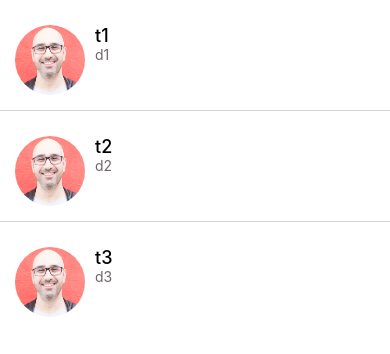
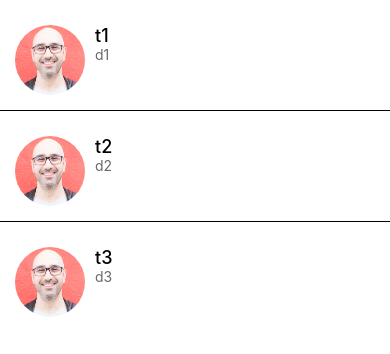
Before and after one commit to TheKetan2/DoneWithItCWMrn, a React Native app: screen / in a window 390 px wide. Shown: the top 354 px of the page. Built offline with nearby package versions, Linux system fonts and the light colour scheme.

Commit message:
onPress implemented in TouchbleHighlight component

```diff
--- a/app/components/ListItemSeperator.js
+++ b/app/components/ListItemSeperator.js
@@ -1,5 +1,7 @@
 import React from "react";
 import { StyleSheet, Text, View } from "react-native";
+
+import colors from "../config/colors";
 
 const ListItemSeperator = () => {
   return <View style={styles.seperator}></View>;
@@ -8,5 +10,5 @@ const ListItemSeperator = () => {
 export default ListItemSeperator;
 
 const styles = StyleSheet.create({
-  seperator: { width: "100%", height: 1, backgroundColor: "lightgrey" },
+  seperator: { width: "100%", height: 1, backgroundColor: colors.light },
 });
--- a/app/components/ListItems/ListItem.js
+++ b/app/components/ListItems/ListItem.js
@@ -1,10 +1,18 @@
 import React from "react";
-import { StyleSheet, Text, View, Image } from "react-native";
+import {
+  StyleSheet,
+  Text,
+  View,
+  Image,
+  TouchableHighlight,
+} from "react-native";
 
 import AppText from "../AppText";
+import colors from "../../config/colors";
 
-const ListItem = ({ image, title, subTitle }) => {
+const ListItem = ({ image, title, subTitle, onPress }) => {
   return (
+    <TouchableHighlight onPress={onPress} underlayColor={colors.light}>
       <View style={styles.container}>
         <Image style={styles.image} source={image} />
         <View>
@@ -12,6 +20,7 @@ const ListItem = ({ image, title, subTitle }) => {
           <AppText style={styles.subTitle}>{subTitle}</AppText>
         </View>
       </View>
+    </TouchableHighlight>
   );
 };
 
--- a/app/config/colors.js
+++ b/app/config/colors.js
@@ -3,4 +3,5 @@ export default {
   secondary: "#4ecdc4",
   black: "#000",
   white: "#fff",
+  light: "#000",
 };
--- a/app/screens/MessagesScreen.js
+++ b/app/screens/MessagesScreen.js
@@ -37,6 +37,7 @@ const MessagesScreen = () => {
             image={item.image}
             title={item.title}
             subTitle={item.description}
+            onPress={() => console.log("msg selected:" + item.title)}
           />
         )}
         ItemSeparatorComponent={() => <ListItemSeperator />}
```
Lines whose indentation alone changed are shown as unchanged.
